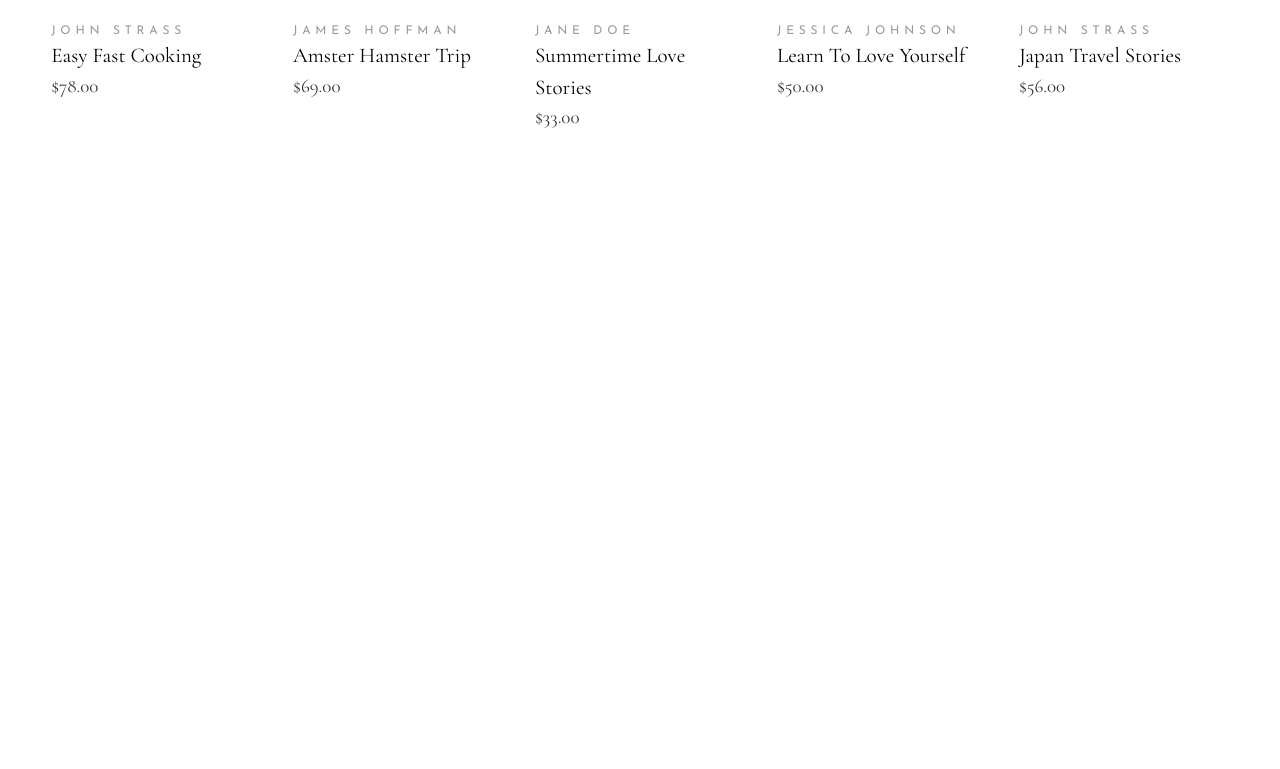
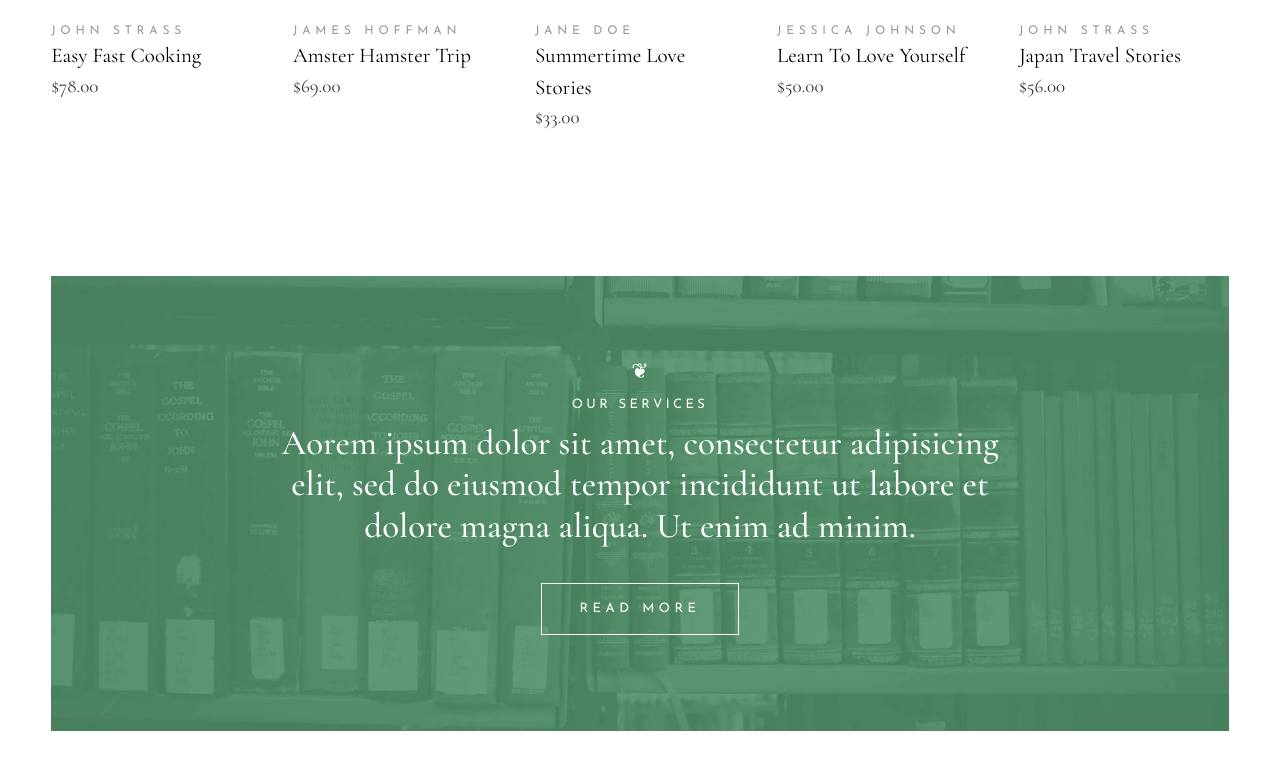
Before and after one commit to supakunz/Bookstore, a Next.js app: page / in a window 1280 px wide. Shown: the part 1653-2422 px from the top of the page. Before the commit the page ends 1785 px from the top, so only its background shows below. Built offline with nearby package versions, Linux system fonts and the light colour scheme.

Commit message:
add package section

```diff
--- a/src/app/globals.css
+++ b/src/app/globals.css
@@ -11,6 +11,8 @@
 body {
   overflow-y: scroll;
 }
+
+/*---------- BookList Btn ----------- */
 
 .btn-effect {
   position: relative;
@@ -31,3 +33,12 @@ body {
 .btn-effect:hover::after {
   width: 100%;
 }
+
+/*---------- Package Section #Palax Effect ----------- */
+.package {
+  background: url("/bg-package.webp");
+  background-size: cover; /* ปรับให้ภาพครอบคลุม container */
+  background-position: center; /* ตำแหน่งภาพตรงกลาง */
+  background-repeat: no-repeat; /* ไม่ให้ภาพซ้ำ */
+  background-attachment: fixed; /* เลื่อนพื้นหลังแบบ parallax */
+}
--- a/src/app/page.jsx
+++ b/src/app/page.jsx
@@ -1,3 +1,4 @@
+import Pagkage from "@/components/Package/Pagkage";
 import ProdustList from "@/components/ProductList/ProdustList";
 import Slider from "@/components/Slider/Slider";
 
@@ -6,6 +7,7 @@ export default function Home() {
     <section className="mx-auto px-[4%]">
       <Slider />
       <ProdustList />
+      <Pagkage />
     </section>
   );
 }
--- /dev/null
+++ b/src/components/Package/Pagkage.jsx
@@ -0,0 +1,30 @@
+import React from "react";
+
+const Pagkage = () => {
+  return (
+    <section>
+      <div className="package flex flex-col justify-center items-center gap-2 text-center bg-green-600 text-white pt-[5rem] pb-[6rem] my-[9rem]">
+        <div className="flex flex-col gap-2">
+          <span className="text-[1.3rem]">❦</span>
+          <p className="text-[13px] font-josefin tracking-[0.21rem]">
+            OUR SERVICES
+          </p>
+        </div>
+        <div className="max-w-[45rem] mb-7">
+          <p className="text-[35px] font-medium leading-[2.6rem]">
+            Aorem ipsum dolor sit amet, consectetur adipisicing elit, sed do
+            eiusmod tempor incididunt ut labore et dolore magna aliqua. Ut enim
+            ad minim.
+          </p>
+        </div>
+        <div>
+          <button className="p-[15px_37px] bg-transparent border-solid border-[1px] border-white text-white font-josefin tracking-[0.35em] text-[13px] hover:bg-white hover:text-black transition-all duration-300">
+            READ MORE
+          </button>
+        </div>
+      </div>
+    </section>
+  );
+};
+
+export default Pagkage;
```
Also changed, not shown: public/bg-package.webp (added).
